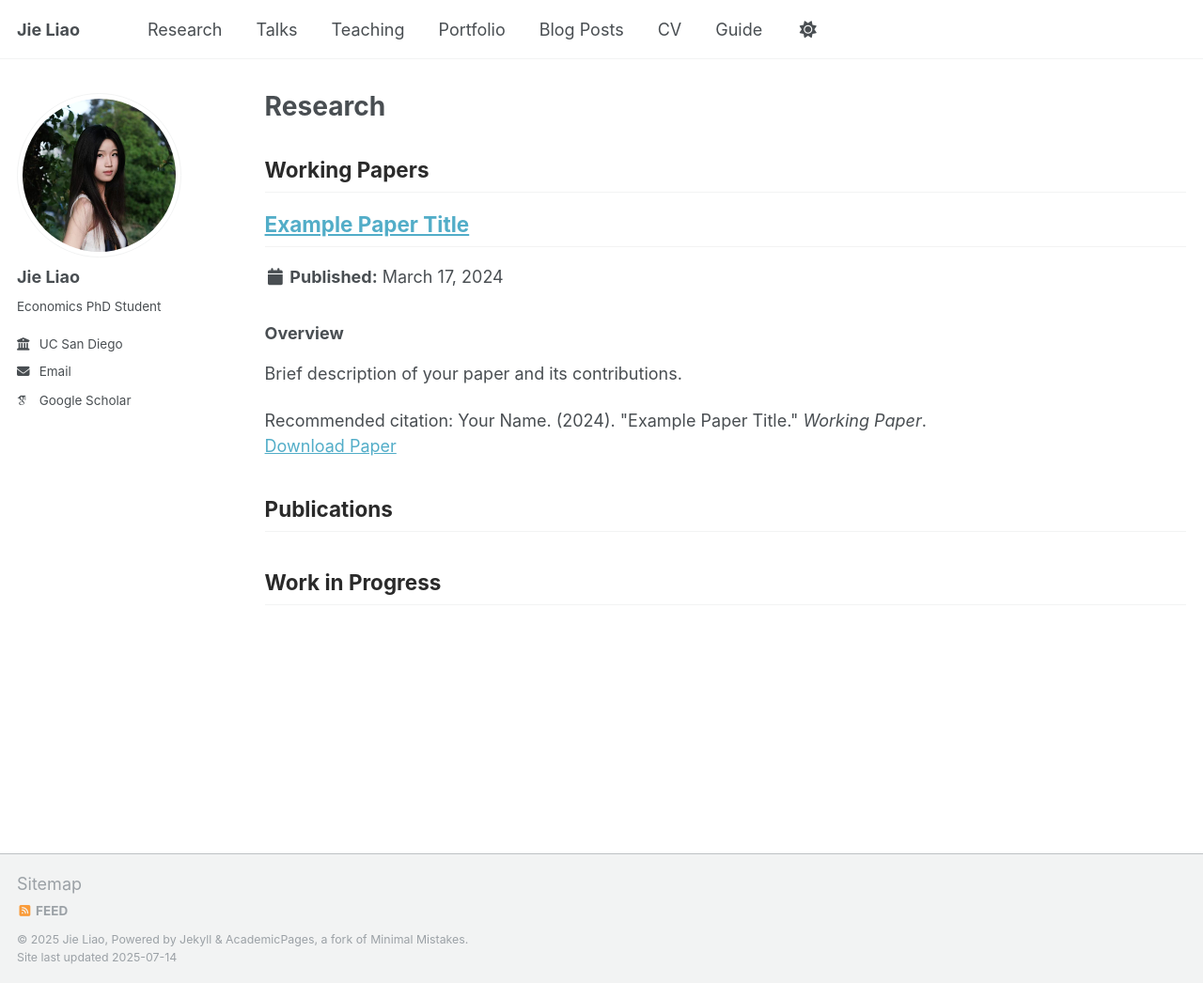
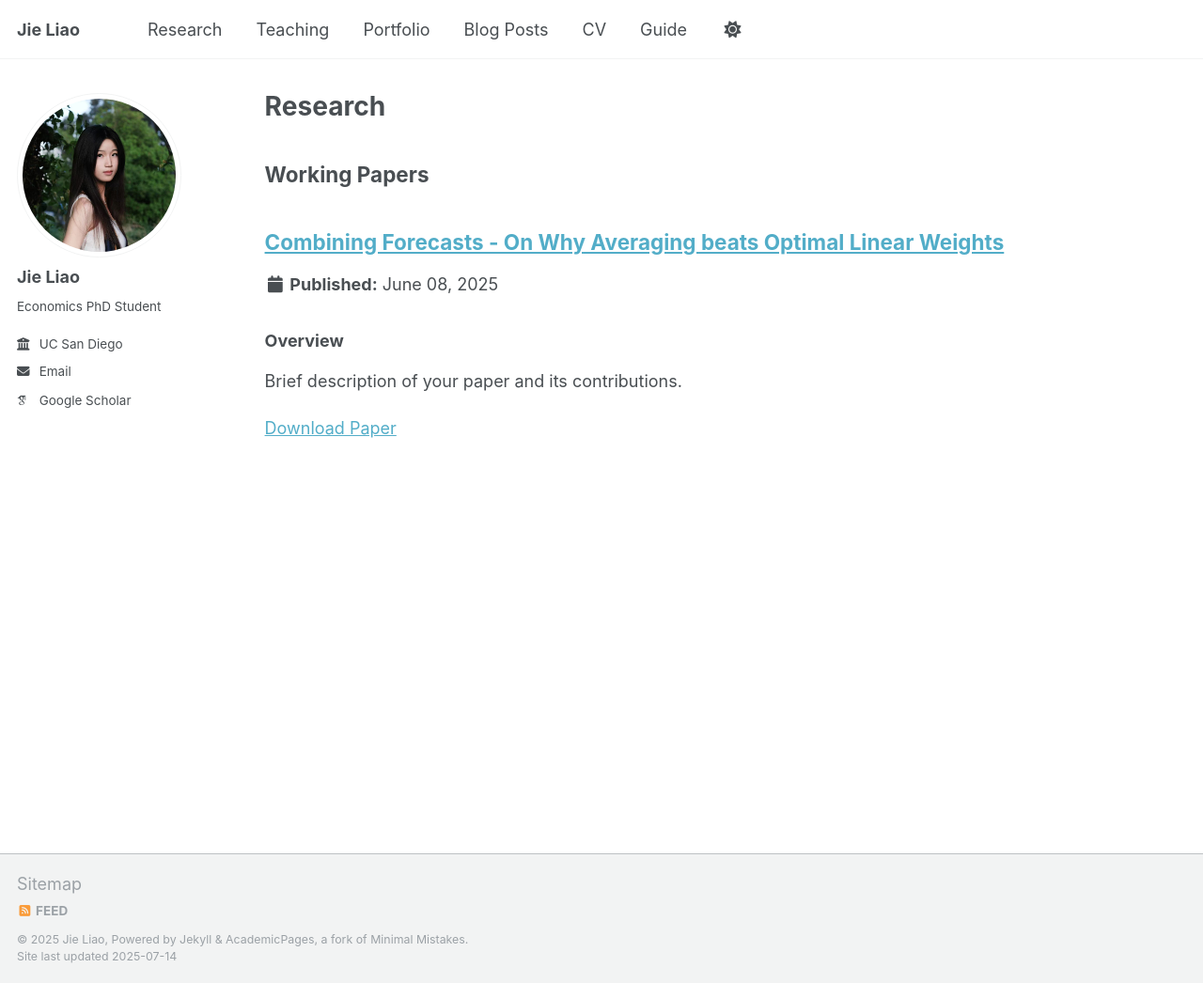
Before and after one commit to Jie-Liao/Jie-Liao.github.io, a Jekyll site: the page built from _pages/research.md, in a window 1280 px wide and 1046 px high. Shown: the whole window at 94% size. Built offline with Jekyll 4.4.1, drawn with Linux system fonts in a browser that asks for light colours; some web fonts are replaced; a script that is not in the unit is left out.

Commit message:
research

```diff
--- a/_data/navigation.yml
+++ b/_data/navigation.yml
@@ -11,8 +11,8 @@ main:
   - title: "Research"
     url: /research/
 
-  - title: "Talks"
-    url: /talks/
+  # - title: "Talks"
+  #   url: /talks/
 
   - title: "Teaching"
     url: /teaching/
--- /dev/null
+++ b/_pages/research.md
@@ -0,0 +1,34 @@
+---
+layout: archive
+title: "Research"
+permalink: /research/
+author_profile: true
+---
+
+{% assign working_papers = site.research | where: "type", "working" %}
+{% assign publications = site.research | where: "type", "publication" %}
+{% assign work_in_progress = site.research | where: "type", "progress" %}
+
+{% if working_papers.size > 0 %}
+## Working Papers
+
+{% for post in working_papers %}
+  {% include archive-single.html %}
+{% endfor %}
+{% endif %}
+
+{% if publications.size > 0 %}
+## Publications
+
+{% for post in publications %}
+  {% include archive-single.html %}
+{% endfor %}
+{% endif %}
+
+{% if work_in_progress.size > 0 %}
+## Work in Progress
+
+{% for post in work_in_progress %}
+  {% include archive-single.html %}
+{% endfor %}
+{% endif %}
--- a/_pages/talks.html
+++ b/_pages/talks.html
@@ -3,6 +3,7 @@ layout: archive
 title: "Talks and presentations"
 permalink: /talks/
 author_profile: true
+published: false  # Temporarily disabled
 ---
 
 {% if site.talkmap_link == true %}
--- a/_research/2025-combination_forecast.md
+++ b/_research/2025-combination_forecast.md
@@ -1,14 +1,15 @@
 ---
-title: "Example Paper Title"
+title: "Combining Forecasts - On Why Averaging beats
+Optimal Linear Weights"
 type: working  # Options: working, publication, progress
 collection: research
-permalink: /research/2024-example-paper
-date: 2024-03-17
+permalink: /research/2025-combination-forecast
+date: 2025-06-08
 venue: 'Working Paper'  # Can be journal name, conference, or working paper
-paperurl: '/files/example-paper.pdf'  # Optional: link to your paper
-code: 'https://github.com/yourusername/project'  # Optional: link to code
-citation: 'Your Name. (2024). &quot;Example Paper Title.&quot; <i>Working Paper</i>.'
-abstract: 'This is an example abstract. Write a brief summary of your research paper here. The abstract should be concise but informative, highlighting the main research question, methodology, and key findings.'
+paperurl: '/files/research/papers/combining-forecasts.pdf'  # Optional: link to your paper
+#code: 'https://github.com/yourusername/project'  # Optional: link to code
+# citation: 'Your Name. (2024). &quot;Example Paper Title.&quot; <i>Working Paper</i>.'
+# abstract: 'This is an example abstract. Write a brief summary of your research paper here. The abstract should be concise but informative, highlighting the main research question, methodology, and key findings.'
 ---
 
 ### Overview
```
Also changed, not shown: 2 other files.
